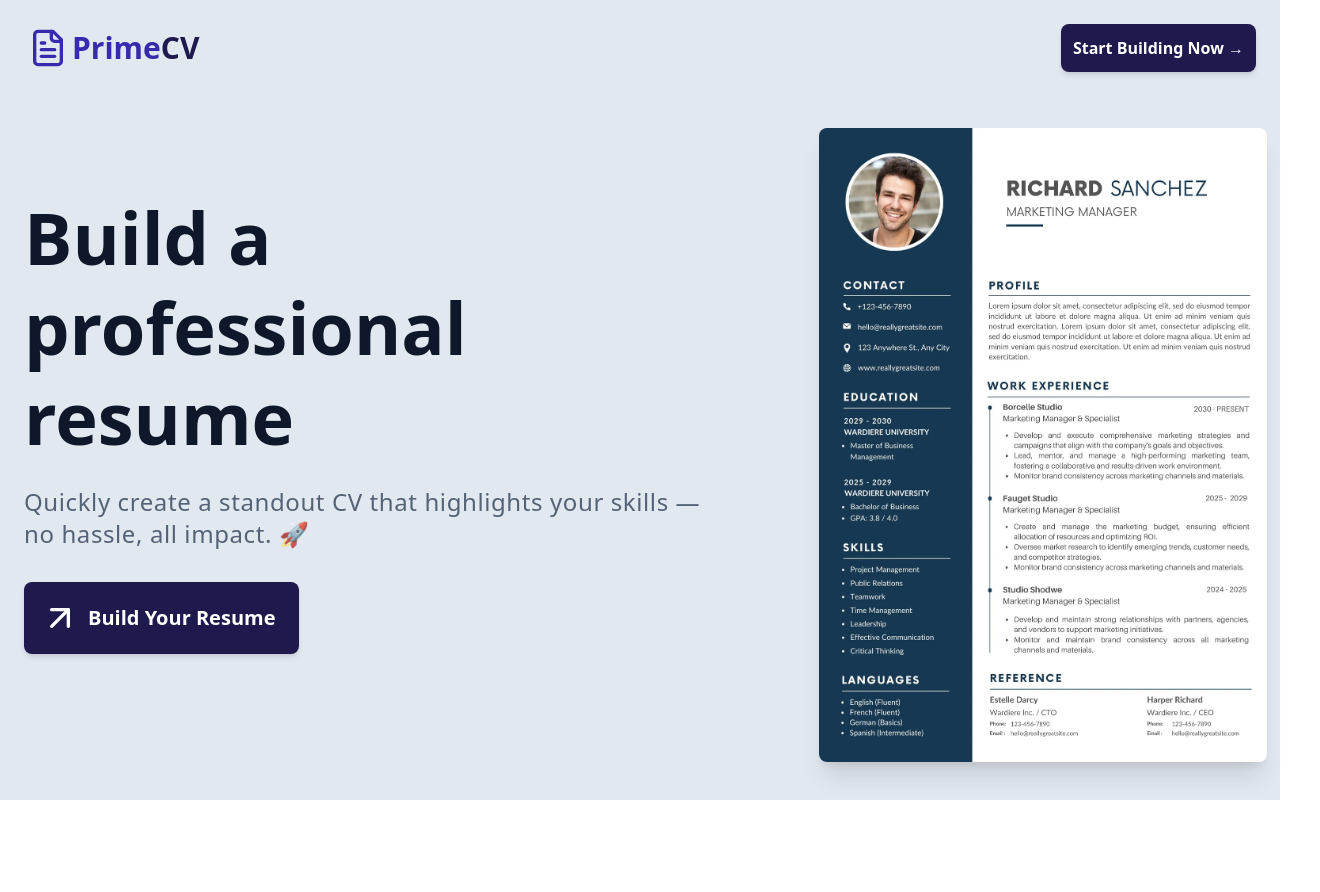
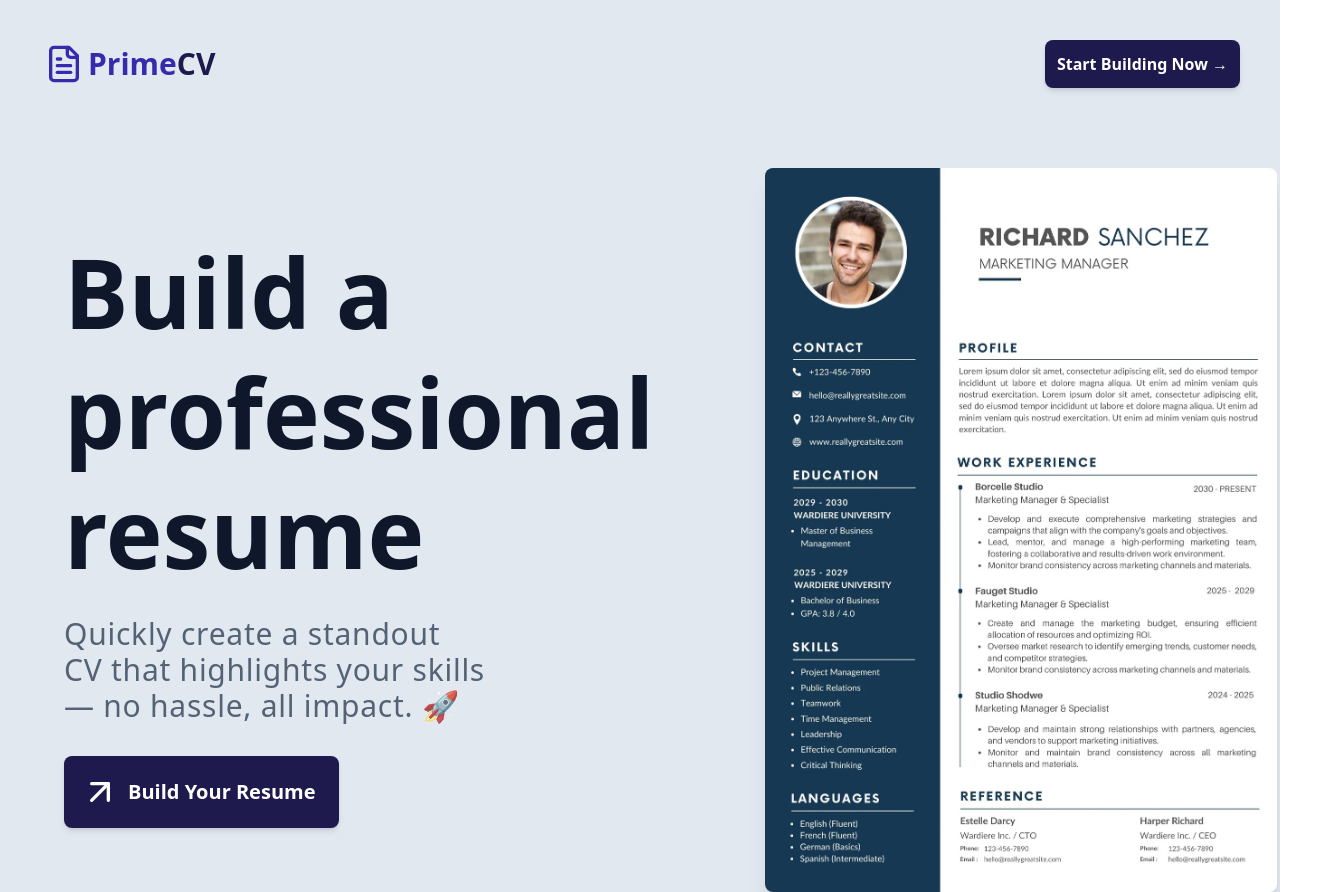
Before and after one commit to W1ntrr/cv-application, a React (Vite) app: page / in a window 1280 px wide. Shown: the whole page, 1320 px wide, since content can reach past the window. Before the commit the page ends 800 px from the top, so only its background shows below. Built offline with nearby package versions, Linux system fonts and the light colour scheme.

Commit message:
style: tweak welcome page design

```diff
--- a/package.json
+++ b/package.json
@@ -10,14 +10,14 @@
     "preview": "vite preview"
   },
   "dependencies": {
-    "@tailwindcss/vite": "^4.1.7",
+    "@tailwindcss/vite": "^4.1.8",
     "framer-motion": "^12.15.0",
     "html2pdf.js": "^0.10.3",
     "lucide-react": "^0.511.0",
     "react": "^19.1.0",
     "react-dom": "^19.1.0",
     "react-router-dom": "^7.6.1",
-    "tailwindcss": "^4.1.7"
+    "tailwindcss": "^4.1.8"
   },
   "devDependencies": {
     "@eslint/js": "^9.25.0",
--- a/src/pages/WelcomePage.jsx
+++ b/src/pages/WelcomePage.jsx
@@ -1,11 +1,11 @@
-import { Link } from 'react-router-dom';
-import ResumeImage from '../assets/Resume.webp';
-import { ArrowUpRight, FileText } from 'lucide-react';
+import { Link } from "react-router-dom";
+import ResumeImage from "../assets/Resume.webp";
+import { ArrowUpRight, FileText } from "lucide-react";
 
 export default function WelcomePage() {
   return (
-    <div className="bg-slate-200 min-h-screen p-6 ">
-      <nav className="flex justify-between items-center mx-auto max-w-7xl">
+    <div className="bg-slate-200 min-h-screen ">
+      <nav className="flex justify-between items-center mx-auto max-w-8xl p-10">
         <Link to="/">
           <div className="text-3xl font-bold text-indigo-800 flex items-center ">
             <FileText className="inline-block w-10 h-10 mx-1" />
@@ -19,13 +19,15 @@ export default function WelcomePage() {
         </Link>
       </nav>
 
-      <main className="grid grid-cols-1 md:grid-cols-[55%_45%] max-w-7xl mx-auto mt-14 gap-16">
+      <div className="flex justify-center">
+        <section className="grid grid-cols-1 md:grid-cols-[55%_45%] max-w-full mt-10 gap-16 overflow-x-hidden px-16">
           <div className="flex-1">
-          <h1 className="text-slate-900 font-extrabold text-4xl sm:text-5xl md:text-6xl lg:text-7xl mb-6 max-w-2xl mt-16 leading-tight">
+            <h1 className="text-slate-900 font-extrabold text-5xl sm:text-6xl md:text-7xl lg:text-7xl xl:text-8xl mb-6 max-w-2xl mt-16 leading-tight">
               Build a professional resume
             </h1>
-          <p className="text-slate-700 mb-8 text-lg sm:text-xl md:text-2xl tracking-wide opacity-80">
-            Quickly create a standout CV that highlights your skills — no hassle, all impact. 🚀
+            <p className="text-slate-700 mb-8 text-xl sm:text-2xl md:text-3xl tracking-wide opacity-80 text-balance">
+              Quickly create a standout CV that highlights your skills — no
+              hassle, all impact. 🚀
             </p>
             <button className="bg-indigo-950 text-xl text-white font-bold p-4 rounded-lg cursor-pointer shadow-md hover:scale-105 hover:bg-indigo-800 hover:shadow-lg transition-all duration-300 flex items-center w-full md:w-auto">
               <ArrowUpRight className="inline-block w-10 h-10" />
@@ -38,10 +40,11 @@ export default function WelcomePage() {
             <img
               src={ResumeImage}
               alt="Resume"
-            className="w-full max-w-md mx-auto rounded-lg shadow-xl"
+              className="w-full max-w-lg mx-auto rounded-lg shadow-xl"
             />
           </div>
-      </main>
+        </section>
+      </div>
     </div>
   );
 }
```
Also changed, not shown: 1 other file (tests, documents, lock files or other folders). Lines whose indentation alone changed are shown as unchanged.
